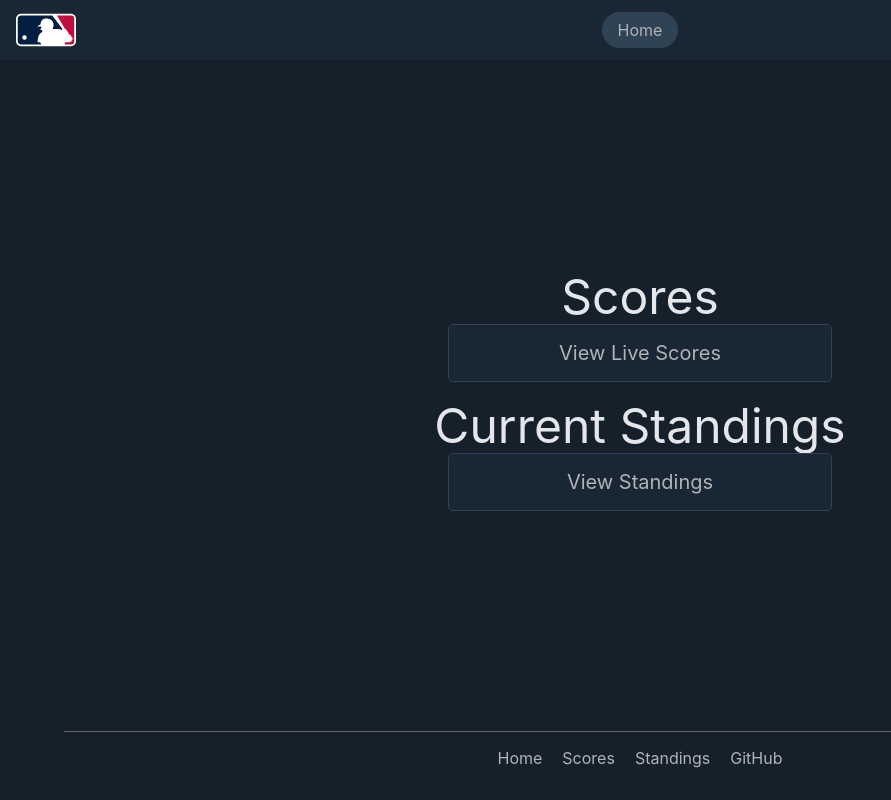
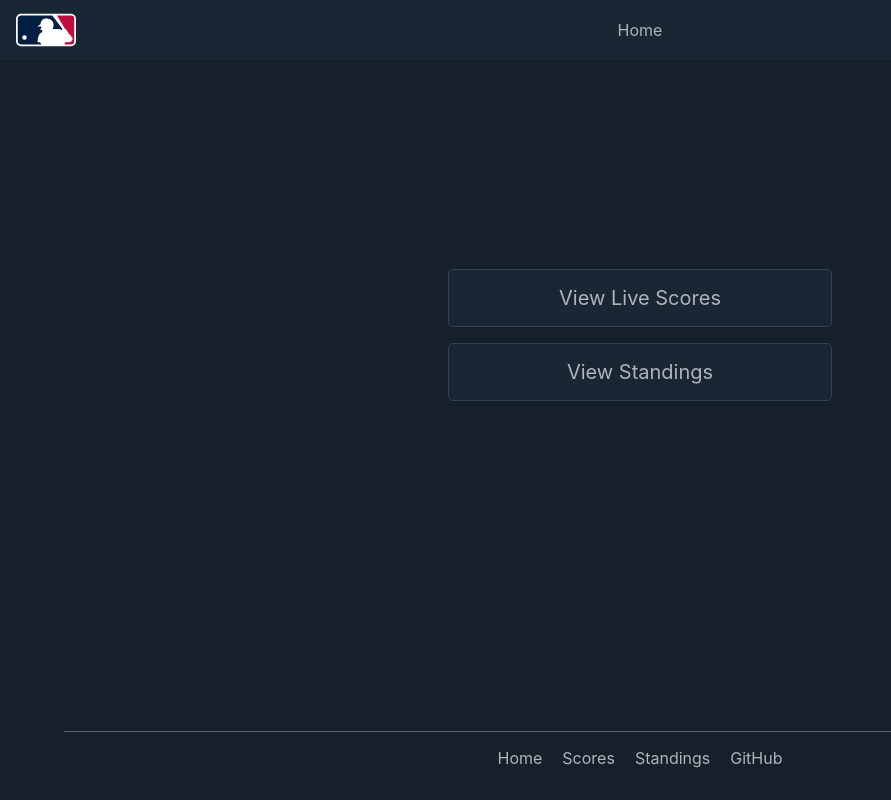
Before and after one commit to christian-montes/baseball-scores, a Next.js app: page / in a window 1280 px wide. Shown: the whole page, without its empty margins (0-891 px from the left). Built offline with nearby package versions, Linux system fonts and the light colour scheme.

Commit message:
Placed elements in their respective pages

```diff
--- a/components/layout.js
+++ b/components/layout.js
@@ -3,11 +3,6 @@ import Link from 'next/link';
 import styles from './layout.module.scss';
 import { useRouter } from 'next/router';
 
-import { FontAwesomeIcon } from '@fortawesome/react-fontawesome';
-import {
-  faChevronCircleLeft,
-  faChevronCircleRight,
-} from '@fortawesome/free-solid-svg-icons';
 import { format } from 'date-fns';
 import { useState } from 'react';
 import Menu from './menu';
@@ -17,16 +12,12 @@ export default function Layout({
   children,
   page,
   referenceDate,
-  standings,
-  toggleStandings,
-  dateCallback,
   returnCallback,
 }) {
   const [showMenu, setShowMenu] = useState(false);
   const router = useRouter();
   const formattedDate = format(new Date(date), 'eeee MMM d');
   let todayFormatted;
-  // const todayFormatted = format(new Date(referenceDate), 'eeee MMM d');
   try {
     todayFormatted = format(new Date(referenceDate), 'eeee MMM d');
   } catch {
@@ -37,7 +28,7 @@ export default function Layout({
   const footerPaths = [
     { name: 'Home', link: '/' },
     { name: 'Scores', link: '/scores' },
-    { name: 'Standings', link: '/standings' }
+    { name: 'Standings', link: '/standings' },
   ];
 
   const footerLinks = footerPaths
@@ -49,7 +40,7 @@ export default function Layout({
       );
     })
     .concat(
-      <li key='github'>
+      <li key="github">
         <a
           target="_blank"
           href="https://github.com/christian-montes/baseball-scores"
@@ -99,28 +90,19 @@ export default function Layout({
             height={60}
           />
         </div>
-        {date && (
         <div className={styles.todayContainer}>
           {page === 'index' ? (
-              <div className={styles.gameDate}>Home</div>
+            <div className={styles.pageName}>Home</div>
           ) : page === 'standings' ? (
-              <div className={styles.gameDate}>Standings</div>
+            <div className={styles.pageName}>Standings</div>
           ) : datesEqual ? (
-              <div className={styles.gameDate}>Scores</div>
+            <div className={styles.pageName}>Scores</div>
           ) : (
             <div className={styles.todayDisplay} onClick={returnCallback}>
               Return to today
             </div>
           )}
-            {/* {datesEqual ? (
-              <div className={styles.gameDate}>Today</div>
-            ) : (
-              <div className={styles.todayDisplay} onClick={returnCallback}>
-                Return to today
         </div>
-            )} */}
-          </div>
-        )}
         <div className={styles.child}>
           <div style={{ width: '60px', height: '60px' }} />
           {page !== 'index' && (
@@ -145,60 +127,7 @@ export default function Layout({
         </div>
       </header>
 
-      {page === 'scores' ? (
-        <>
-          {date && (
-            <div className={styles.dateContainer}>
-              {page === 'scores' && (
-                <div id="left" className={styles.arrows} onClick={dateCallback}>
-                  <FontAwesomeIcon icon={faChevronCircleLeft} />
-                </div>
-              )}
-              <div className={styles.gameDate}>{formattedDate || 'Today'}</div>
-              {page === 'scores' && (
-                <div
-                  id="right"
-                  className={styles.arrows}
-                  onClick={dateCallback}
-                >
-                  <FontAwesomeIcon icon={faChevronCircleRight} />
-                </div>
-              )}
-            </div>
-          )}
-          <main className={styles.games}>{children}</main>
-        </>
-      ) : page === 'standings' ? (
-        <>
-          <div className={styles.container}>
-            <div
-              id="divisional"
-              onClick={toggleStandings}
-              className={
-                standings === 'divisional'
-                  ? styles.selectedElement
-                  : styles.element
-              }
-            >
-              Division
-            </div>
-            <div
-              id="wildcard"
-              onClick={toggleStandings}
-              className={
-                standings === 'wildcard'
-                  ? styles.selectedElement
-                  : styles.element
-              }
-            >
-              Wildcard
-            </div>
-          </div>
-          <main className={styles.standings}>{children}</main>
-        </>
-      ) : (
-        <main className={styles.index}>{children}</main>
-      )}
+      {children}
 
       <footer>
         <ul>{footerLinks}</ul>
--- a/pages/index.js
+++ b/pages/index.js
@@ -1,11 +1,11 @@
 import Link from 'next/link';
 import Head from 'next/head';
+import Layout from '../components/layout';
+
 import styles from '../styles/Home.module.scss';
-import Layout from '../components/layout';
 
 export default function Home() {
   const dateProp = new Date();
-  // console.log(dateProp)
   return (
     <>
       <Head>
@@ -20,17 +20,16 @@ export default function Home() {
         <meta name="og:title" content="View baseball Scores and Standings" />
       </Head>
       <Layout page={'index'} date={dateProp}>
+        <main className={styles.index}>
           <div className={styles.container}>
-          <h1 className={styles.title}>Scores</h1>
             <Link href="/scores">
               <a className={styles.scores}>View Live Scores</a>
             </Link>
-
-          <h1 className={styles.title}>Current Standings</h1>
             <Link href="/standings">
               <a className={styles.scores}>View Standings</a>
             </Link>
           </div>
+        </main>
       </Layout>
     </>
   );
```
Also changed, not shown: pages/scores.js (+18 -2 lines), pages/standings.js (+28 -10 lines). Lines whose indentation alone changed are shown as unchanged.
